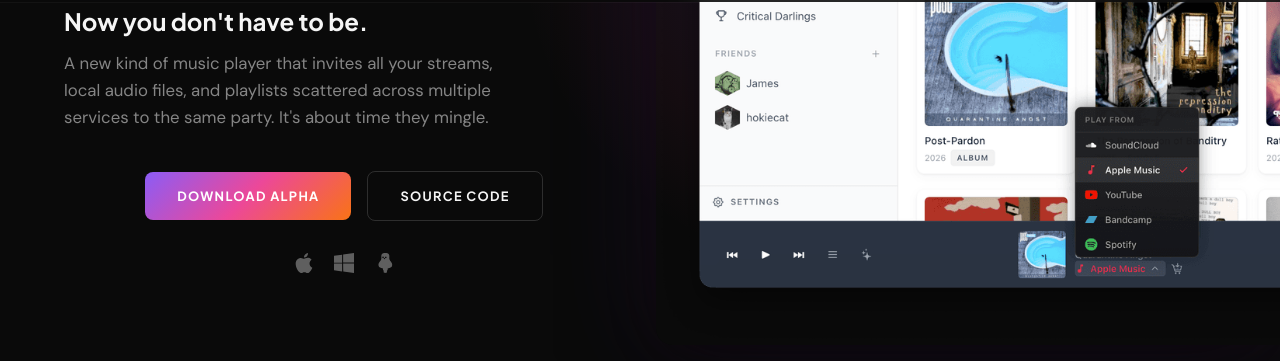
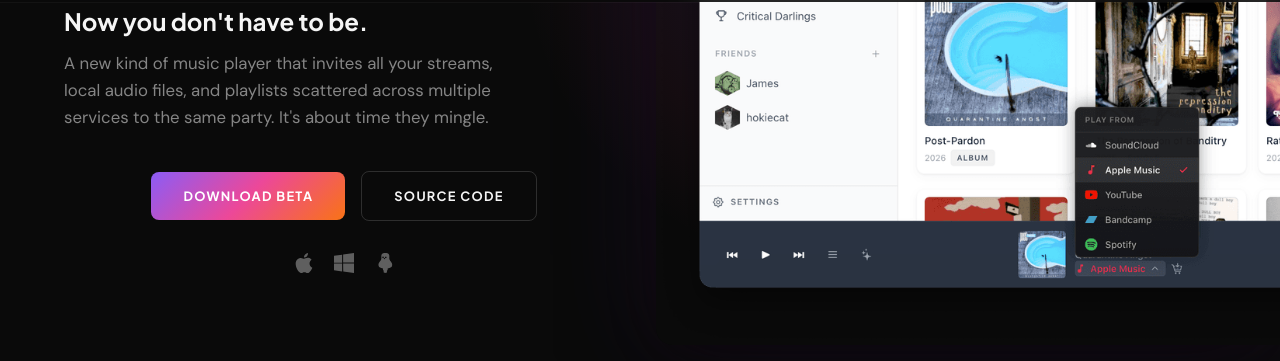
Before and after one commit to Parachord/parachord-website, a Jekyll site: the page index.html, which Jekyll copies as it is, in a window 1280 px wide and 900 px high, scrolled down 433 px. Shown: the part 72-433 px from the top of the window. Built offline with Jekyll 4.4.1, drawn with Linux system fonts in a browser that asks for light colours; comment, search, counter and statistics services are not loaded.

Commit message:
Update index.html

```diff
--- a/index.html
+++ b/index.html
@@ -1234,7 +1234,7 @@
             <p class="hero-subhead">Now you don't have to be.</p>
             <p class="tagline">A new kind of music player that invites all your streams, local audio files, and playlists scattered across multiple services to the same party. It's about time they mingle.</p>
             <div class="hero-ctas">
-                <a href="https://github.com/Parachord/parachord/releases" class="btn-primary" id="hero-download" target="_blank">Download Alpha</a>
+                <a href="https://github.com/Parachord/parachord/releases" class="btn-primary" id="hero-download" target="_blank">Download Beta</a>
                 <a href="https://github.com/Parachord/parachord" class="btn-secondary" target="_blank">Source Code</a>
             </div>
             <div class="platforms">
```
